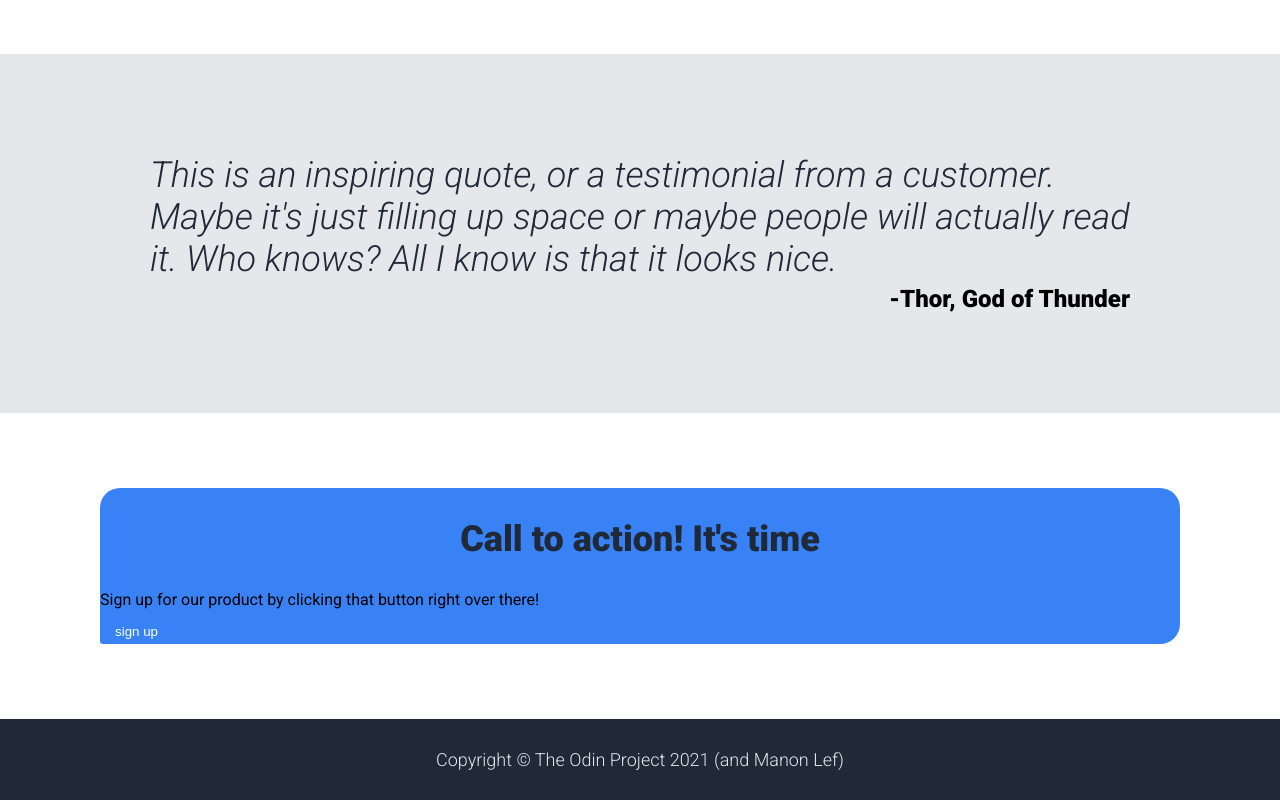
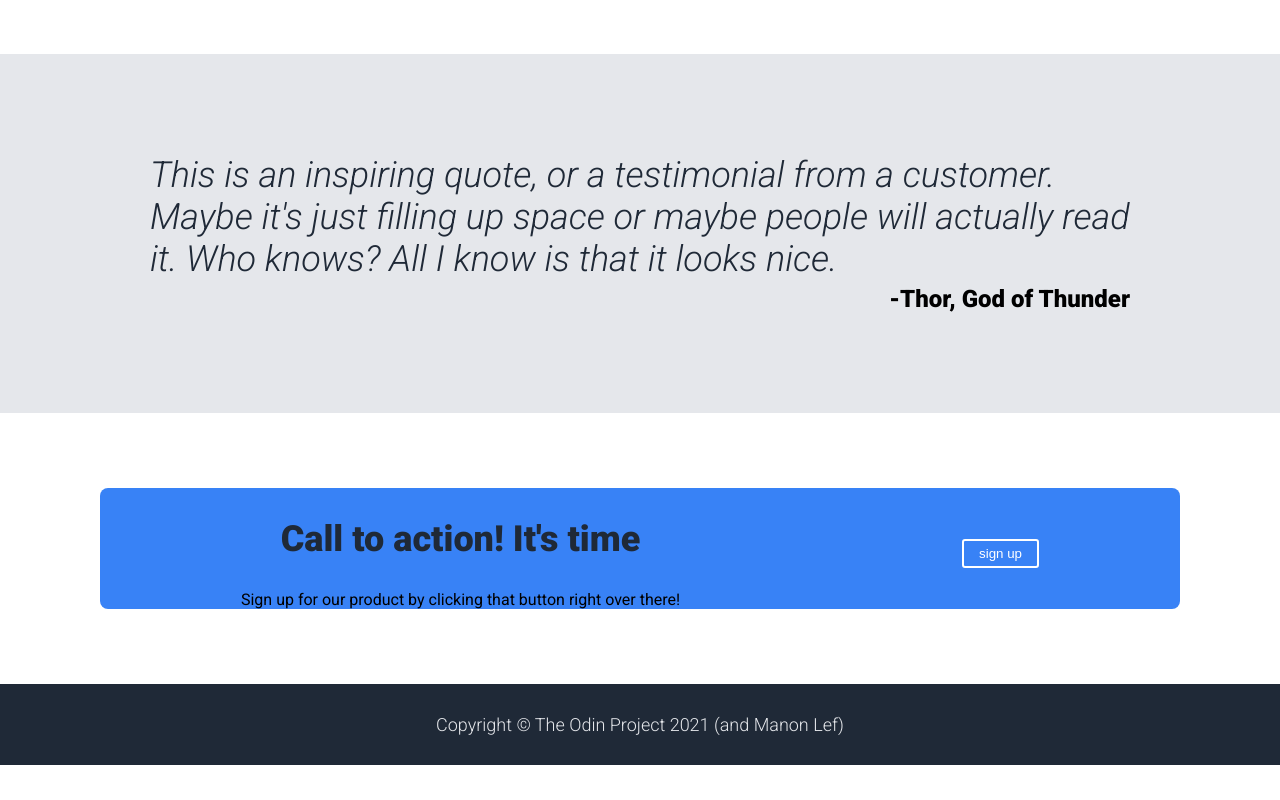
Before and after one commit to ManonLef/TOP-project-landing-page, a plain HTML site: page index.html in a window 1280 px wide. Shown: the part 761-1561 px from the top of the page. After the commit the page ends 1526 px from the top, so only its background shows below. Drawn offline with Linux system fonts and the light colour scheme.

Commit message:
add flex to boxes and some styling

```diff
--- a/style.css
+++ b/style.css
@@ -145,7 +145,19 @@ h2 {
 .blue-blob {
     background-color: #3882F6;
     margin: 75px 100px;
-    border-radius: 20px;
+    border-radius: 8px;
+    display: flex;
+    justify-content: space-around;
+    align-items: center;
+}
+
+.button-two {
+    border: 2px solid white;
+}
+
+.action {
+    display: flex;
+    flex-direction: column;
 }
 
 /* footer */
```
